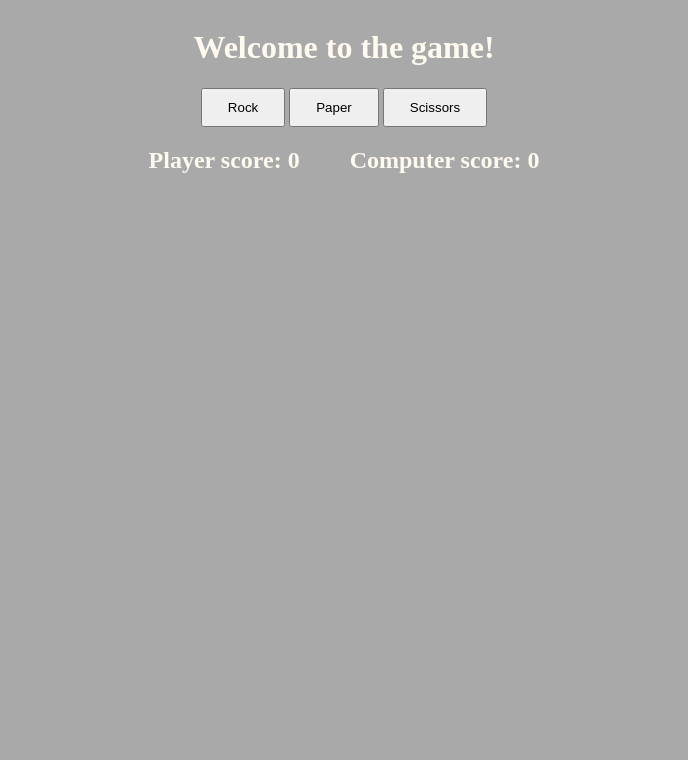
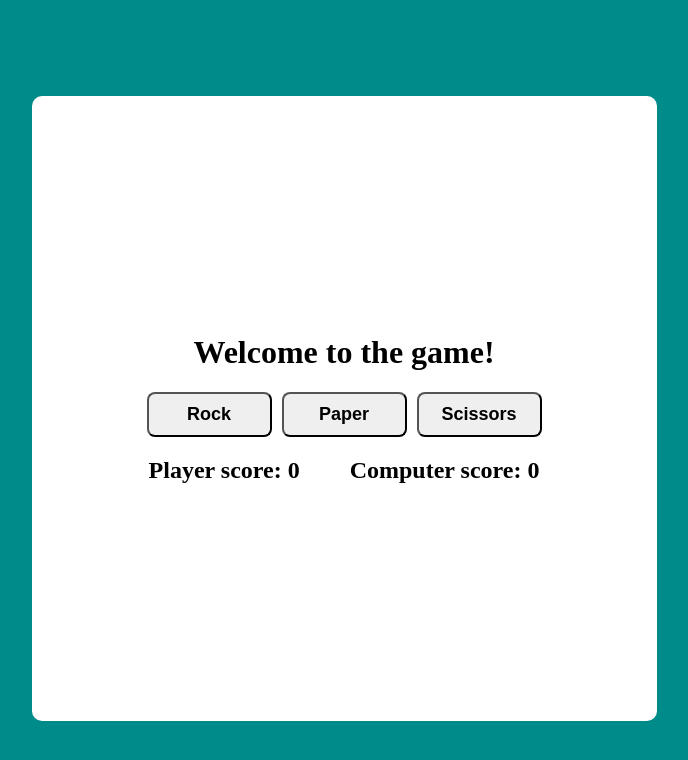
Before and after one commit to cameron-kuom/rock-paper-scissors, a plain HTML site: page index.html in a window 1280 px wide. Shown: the whole page, without its empty margins (296-984 px from the left). Drawn offline with Linux system fonts and the light colour scheme.

Commit message:
Create starting css

```diff
--- a/css/styles.css
+++ b/css/styles.css
@@ -1,16 +1,40 @@
 body {
+    background-color: darkcyan;
     display: flex;
+    justify-content: center;
     align-items: center;
+    height: 100vh;
+}
+
+.main-container{
+    width: 625px;
+    height: 625px;
+    background-color: white;
+    display: flex;
     flex-direction: column;
-    background-color: darkgray;
-    color: floralwhite;
+    justify-content: center;
+    align-items: center;
+    border-radius: 10px;
+}
+
+/* .welcome-message {
+    font-size: 40px;
+} */
+
+.btn-container{
+    display: flex;
+    gap: 10px;
 }
 
 #btn {
-    padding: 10px 25px;
+    width: 125px;
+    font-size: large;
+    font-weight: bold;
+    border-radius: 8px;
+    padding: 10px 15px;
 }
 
 .scoreTracker {
     display: flex;
-    gap: 50px
+    gap: 50px;
 }
--- a/index.html
+++ b/index.html
@@ -9,8 +9,8 @@
 </head>
 
 <body>
-
-    <h1>Welcome to the game!</h1>
+    <div class="main-container">
+        <h1 class="welcome-message">Welcome to the game!</h1>
         <div class="btn-container">
             <button id="btn">Rock</button>
             <button id="btn">Paper</button>
@@ -21,6 +21,7 @@
             <h2 id="pScore">Player score: 0</h2>
             <h2 id="cScore">Computer score: 0</h2>
         </div>
+    </div>
 
     <script src="js/scripts.js"></script>
 </body>
```
Lines whose indentation alone changed are shown as unchanged.
